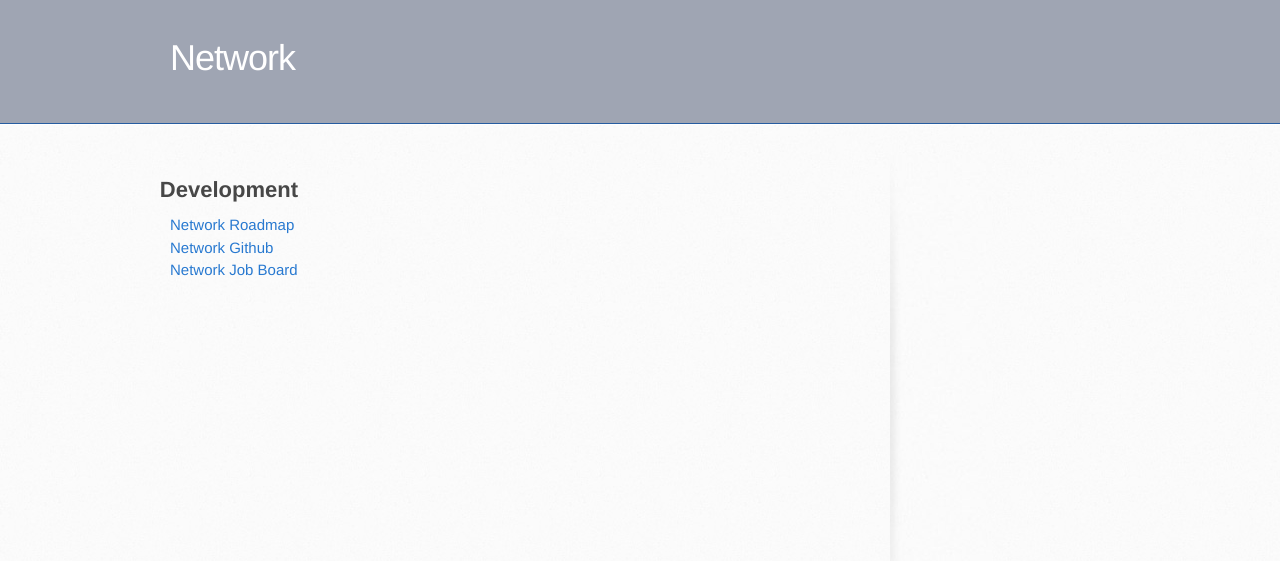
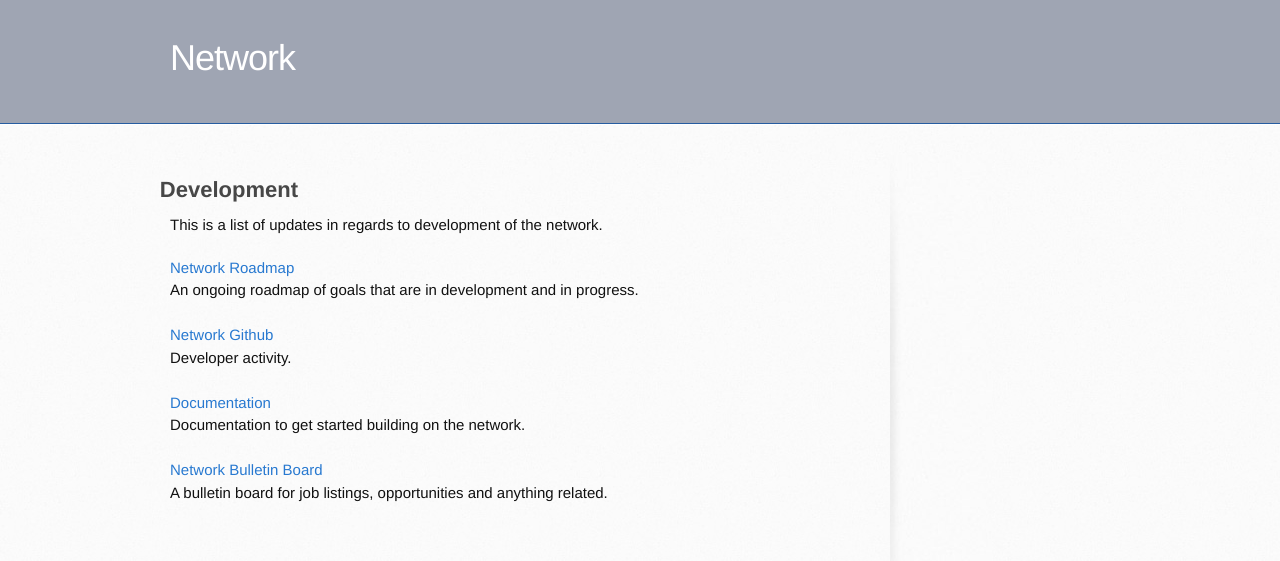
Before and after one commit to networkf/network.github.io, a Jekyll site: the page built from dev.md, in a window 1280 px wide. Shown: the top 561 px of the page. Built offline with Jekyll 4.4.1, drawn with Linux system fonts in a browser that asks for light colours; some web fonts are replaced; our own code applies the rules of GitHub Pages for plain Markdown files; the repository's description, which GitHub fills in, is left out.

Commit message:
Update dev.md

```diff
--- a/dev.md
+++ b/dev.md
@@ -6,9 +6,25 @@ layout: default
 </head>
 ---
 ## Development
+This is a list of updates in regards to development of the network.
 
 <a href="https://networkfund.notion.site/networkfund/roadmap-00c0948c1a3e4fd0b2f6510b5d410ac8" target="_blank">Network Roadmap</a>
 <br>
+An ongoing roadmap of goals that are in development and in progress.
+<br>
+<br>
 <a href="https://github.com/networkfund" target="_blank">Network Github</a>
 <br>
-<a href="https://networkfund.notion.site/Job-Board-1497e87749b04767b98a75094654ae79" target="_blank">Network Job Board</a>
+Developer activity.
+<br>
+<br>
+<a href="https://github.com/networkfund" target="_blank">Documentation</a>
+<br>
+Documentation to get started building on the network.
+<br>
+<br>
+<a href="https://networkfund.notion.site/Job-Board-1497e87749b04767b98a75094654ae79" target="_blank">Network Bulletin Board</a>
+<br>
+A bulletin board for job listings, opportunities and anything related.
+<br>
+<br>
```
